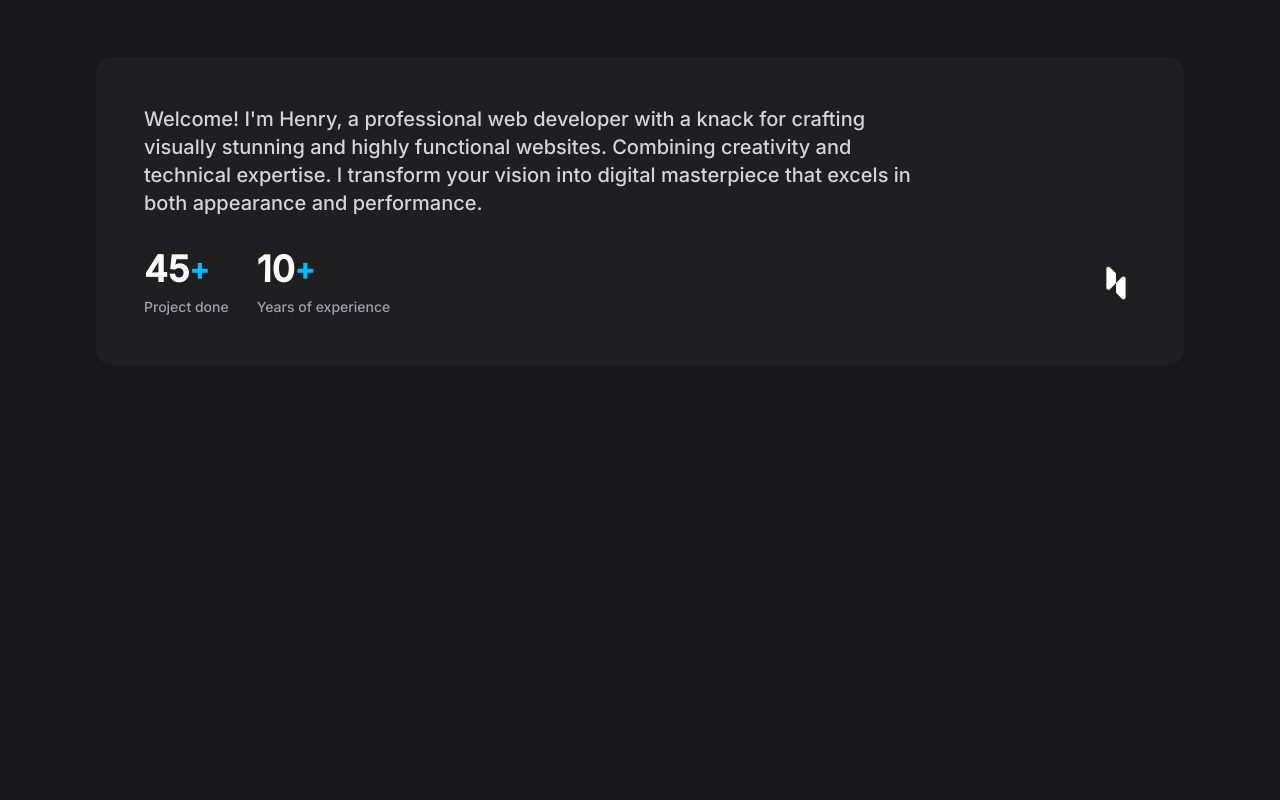
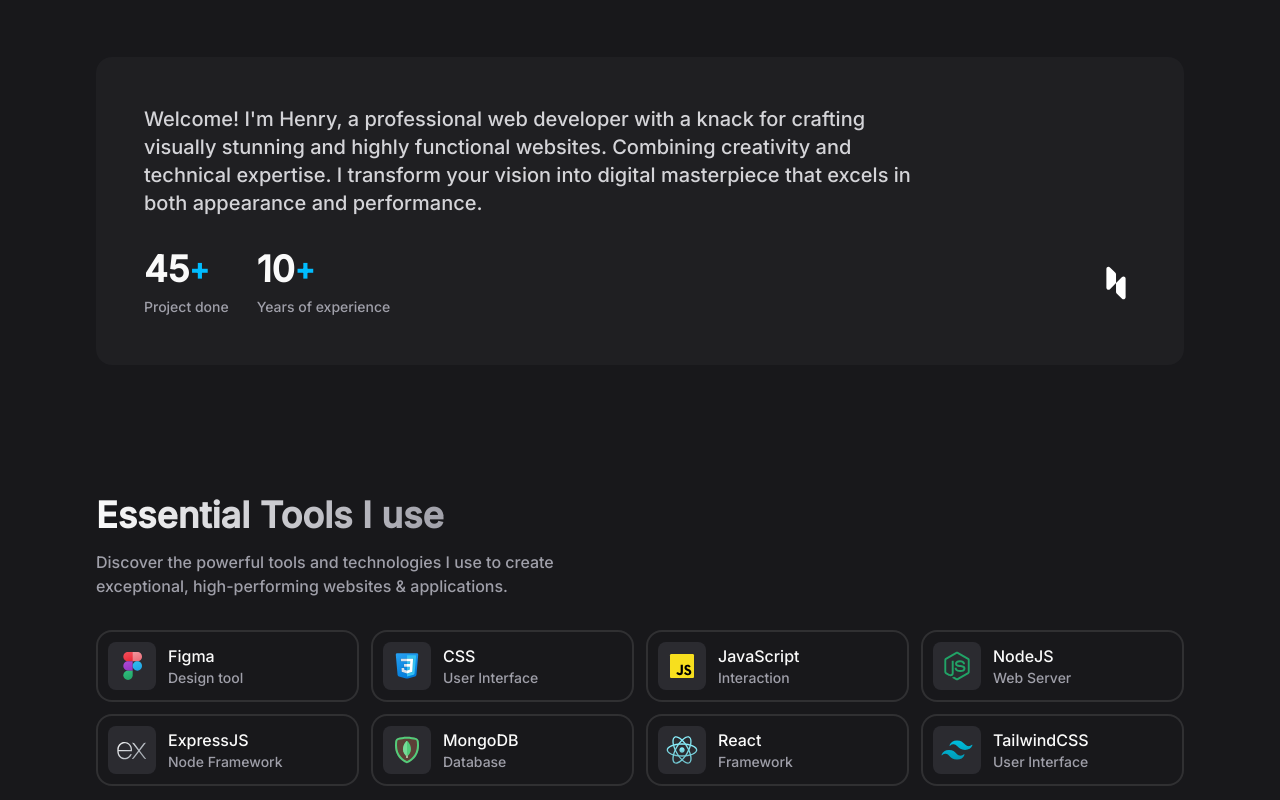
Before and after one commit to MohamedKhassar/Mohamed-Khassar-Porfolio-v2, a React (Vite) app: page / in a window 1280 px wide. Shown: the part 800-1600 px from the top of the page. Built offline with nearby package versions, Linux system fonts and the light colour scheme.

Commit message:
coding skills section

```diff
--- a/src/App.jsx
+++ b/src/App.jsx
@@ -1,6 +1,7 @@
 import About from "./components/About"
 import Header from "./components/Header"
 import Hero from "./components/Hero"
+import Skills from "./components/Skills"
 
 const App = () => {
   return (
@@ -9,6 +10,7 @@
       <main>
         <Hero />
         <About />
+        <Skills />
       </main>
     </>
   )
--- /dev/null
+++ b/src/components/SkillCard.jsx
@@ -0,0 +1,33 @@
+import PropTypes from "prop-types"
+
+const SkillCard = ({ imgSrc,
+    label,
+    desc,
+    classes }) => {
+    return (
+        <div className={"flex items-center gap-3 ring-2 ring-inset  ring-zinc-50/10 rounded-2xl p-3 hover:bg-zinc-800 transition-colors group cursor-pointer "+classes}>
+            <figure className="bg-zinc-700/50 rounded-lg overflow-hidden w-12 h-12 p-2 group-hover:bg-zinc-900 transition-colors">
+                <img
+                    src={imgSrc}
+                    width={32}
+                    height={32}
+                    alt="" />
+            </figure>
+            <div>
+                <h3>
+                    {label}
+                </h3>
+                <p className="text-zinc-400 text-sm">
+                    {desc}
+                </p>
+            </div>
+        </div>
+    )
+}
+SkillCard.propTypes = {
+    imgSrc: PropTypes.string.isRequired,
+    label: PropTypes.string.isRequired,
+    desc: PropTypes.string.isRequired,
+    classes: PropTypes.string.isRequired,
+}
+export default SkillCard
--- /dev/null
+++ b/src/components/Skills.jsx
@@ -0,0 +1,67 @@
+import SkillCard from "./SkillCard";
+
+const Skills = () => {
+    const skillItem = [
+        {
+            imgSrc: '/images/figma.svg',
+            label: 'Figma',
+            desc: 'Design tool'
+        },
+        {
+            imgSrc: '/images/css3.svg',
+            label: 'CSS',
+            desc: 'User Interface'
+        },
+        {
+            imgSrc: '/images/javascript.svg',
+            label: 'JavaScript',
+            desc: 'Interaction'
+        },
+        {
+            imgSrc: '/images/nodejs.svg',
+            label: 'NodeJS',
+            desc: 'Web Server'
+        },
+        {
+            imgSrc: '/images/expressjs.svg',
+            label: 'ExpressJS',
+            desc: 'Node Framework'
+        },
+        {
+            imgSrc: '/images/mongodb.svg',
+            label: 'MongoDB',
+            desc: 'Database'
+        },
+        {
+            imgSrc: '/images/react.svg',
+            label: 'React',
+            desc: 'Framework'
+        },
+        {
+            imgSrc: '/images/tailwindcss.svg',
+            label: 'TailwindCSS',
+            desc: 'User Interface'
+        },
+    ];
+    return (
+        <div className="section">
+            <div className="container">
+                <h2 className="headline-2">
+                    Essential Tools I use
+                </h2>
+                <p className="text-zinc-400 mt-3 mb-8 max-w-[50ch]">
+                    Discover the powerful tools and technologies I use to create exceptional, high-performing websites & applications.
+                </p>
+                <div className="grid gap-3 grid-cols-[repeat(auto-fill,_minmax(250px,_1fr))]">
+                    {skillItem.map(({ imgSrc, label, desc }, key) => (
+                    <SkillCard imgSrc={imgSrc}
+                    label={label}
+                    desc={desc} key={key} />
+                    ))}
+                </div>
+            </div>
+        </div>
+    )
+}
+
+export default Skills
--- a/src/index.css
+++ b/src/index.css
@@ -87,3 +87,7 @@
 .section{
     @apply pt-20 lg:pt-32
 }
+
+.headline-2{
+    @apply text-3xl lg:leading-tight font-semibold lg:text-4xl max-w-max bg-gradient-to-r from-[#fafafa] to-[#a1a1aa] bg-clip-text text-transparent
+}
```
